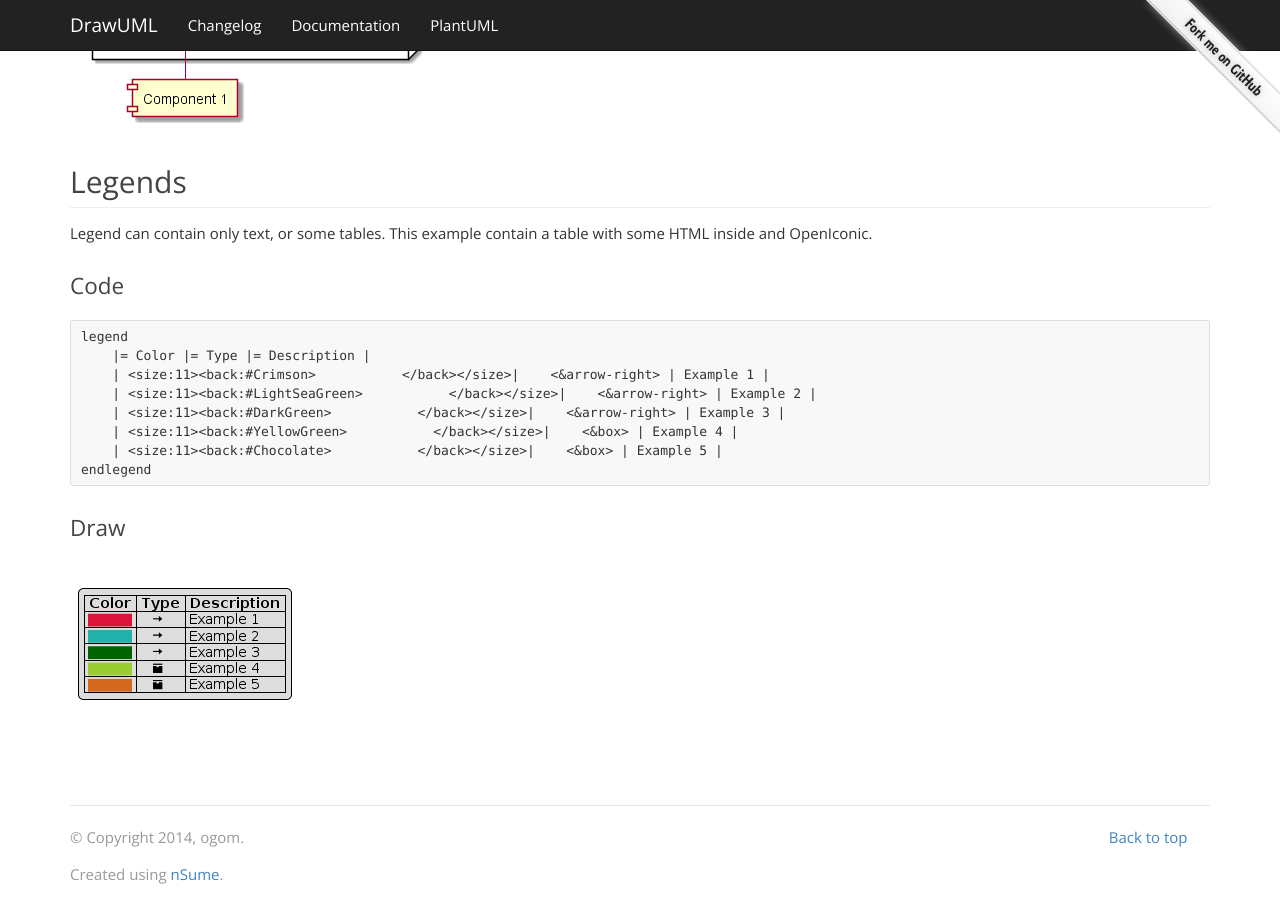
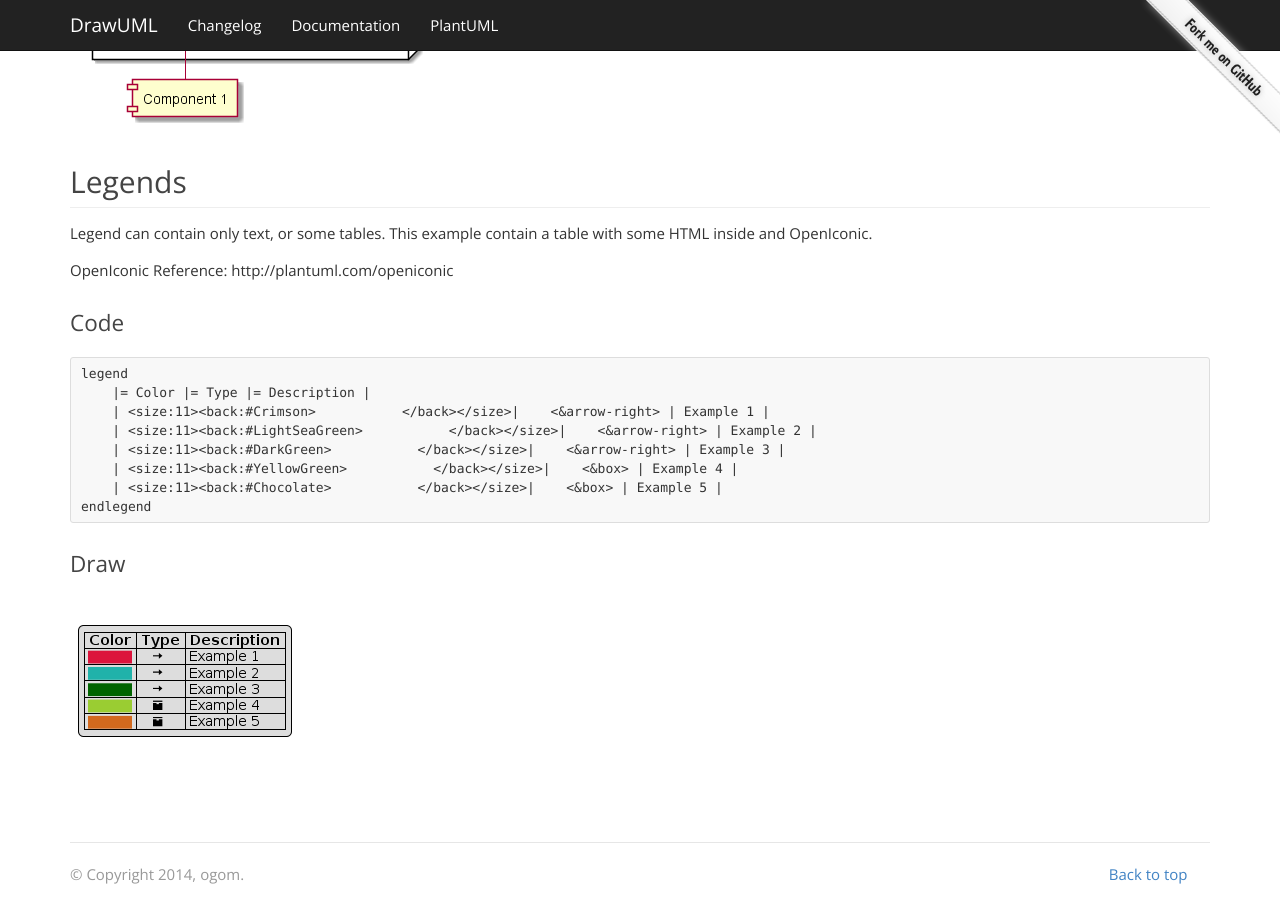
Before and after one commit to ogom/draw_uml, a Jekyll site: the page built from docs/plantuml/index.md, in a window 1280 px wide and 900 px high, scrolled down 11844 px. Built offline with Jekyll 4.4.1, drawn with Linux system fonts in a browser that asks for light colours.

Commit message:
Add OpenIconic Reference

````diff
--- a/docs/plantuml/index.md
+++ b/docs/plantuml/index.md
@@ -398,6 +398,8 @@ node "Node 1" {
 Legend can contain only text, or some tables.
 This example contain a table with some HTML inside and OpenIconic.
 
+OpenIconic Reference: http://plantuml.com/openiconic
+
 ### Code
 
 ```
````
